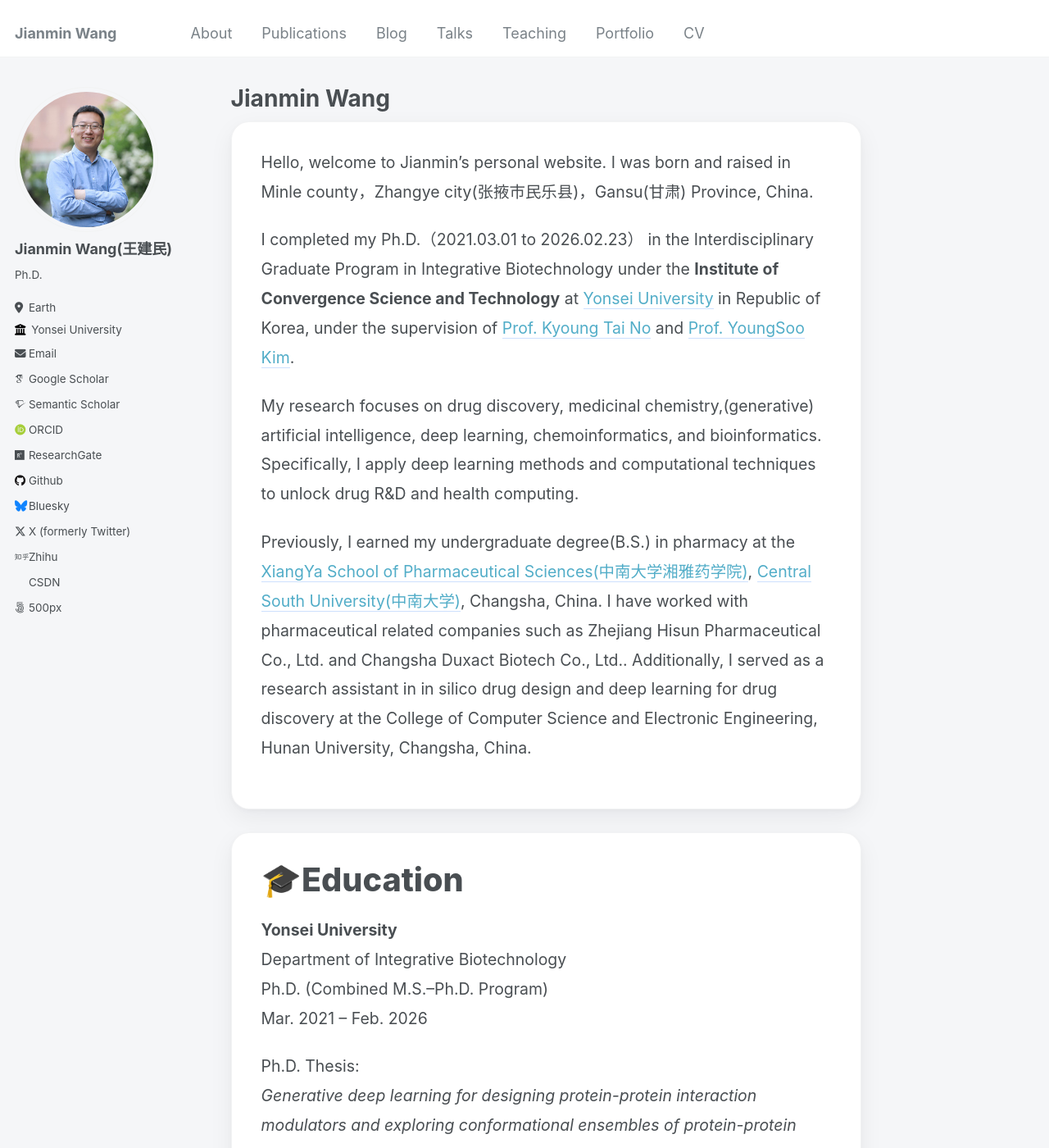
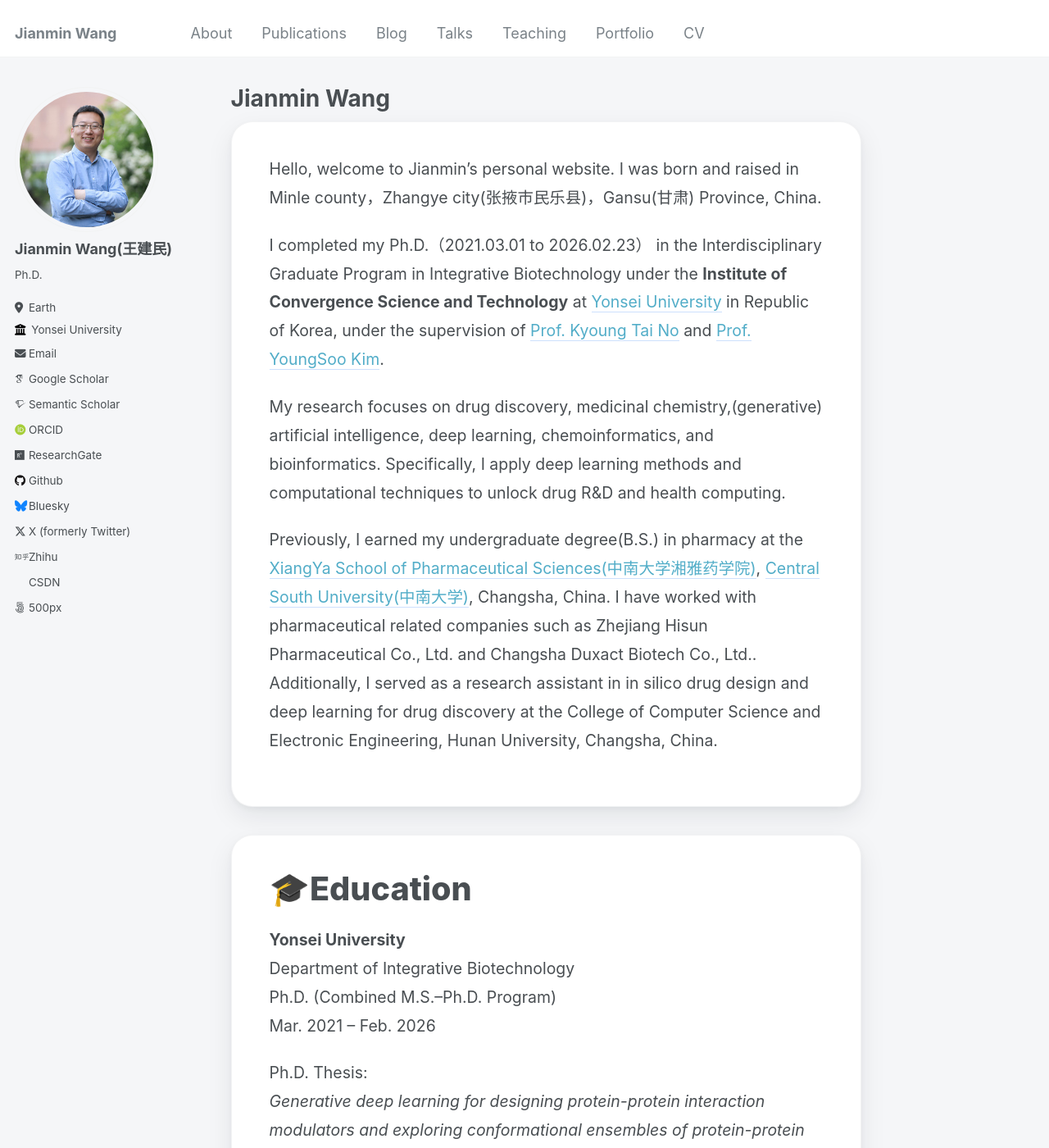
Before and after one commit to Jianmin2drugai/Jianmin2drugai.github.io, a Jekyll site: the page built from _pages/about.md, in a window 1280 px wide and 1400 px high. Shown: the whole window at 82% size. Built offline with Jekyll 4.4.1, drawn with Linux system fonts in a browser that asks for light colours; some web fonts are replaced.

Commit message:
Update custom.css

```diff
--- a/assets/css/custom.css
+++ b/assets/css/custom.css
@@ -5,33 +5,40 @@
 
 /* ===== Main content width & breathing room ===== */
 .page {
-  max-width: 1180px;
+  max-width: 1200px;
   margin: 0 auto;
 }
 
 .page__content {
   font-size: 1.08rem;
-  line-height: 1.85;
+  line-height: 1.8;
+}
+
+.card-section h2 {
+  margin-top: 0;
+  margin-bottom: 22px;
+  font-size: 2.2rem;
+  font-weight: 800;
 }
 
 /* ===== Card section ===== */
 .card-section {
   background: #ffffff;
-  border-radius: 22px;
-  padding: 32px 36px;
-  margin: 0 0 28px 0;
-  border: 1px solid rgba(17, 24, 39, 0.05);
+  border-radius: 26px;
+  padding: 40px 46px;
+  margin: 0 0 34px 0;
+  border: 1px solid rgba(15, 23, 42, 0.05);
   box-shadow:
-    0 10px 30px rgba(17, 24, 39, 0.06),
-    0 2px 8px rgba(17, 24, 39, 0.04);
+    0 12px 32px rgba(15, 23, 42, 0.08),
+    0 3px 10px rgba(15, 23, 42, 0.05);
   transition: transform 0.22s ease, box-shadow 0.22s ease;
 }
 
 .card-section:hover {
   transform: translateY(-4px);
   box-shadow:
-    0 18px 40px rgba(17, 24, 39, 0.09),
-    0 6px 14px rgba(17, 24, 39, 0.06);
+    0 20px 44px rgba(15, 23, 42, 0.12),
+    0 6px 18px rgba(15, 23, 42, 0.08);
 }
 
 /* ===== Section titles ===== */
```
